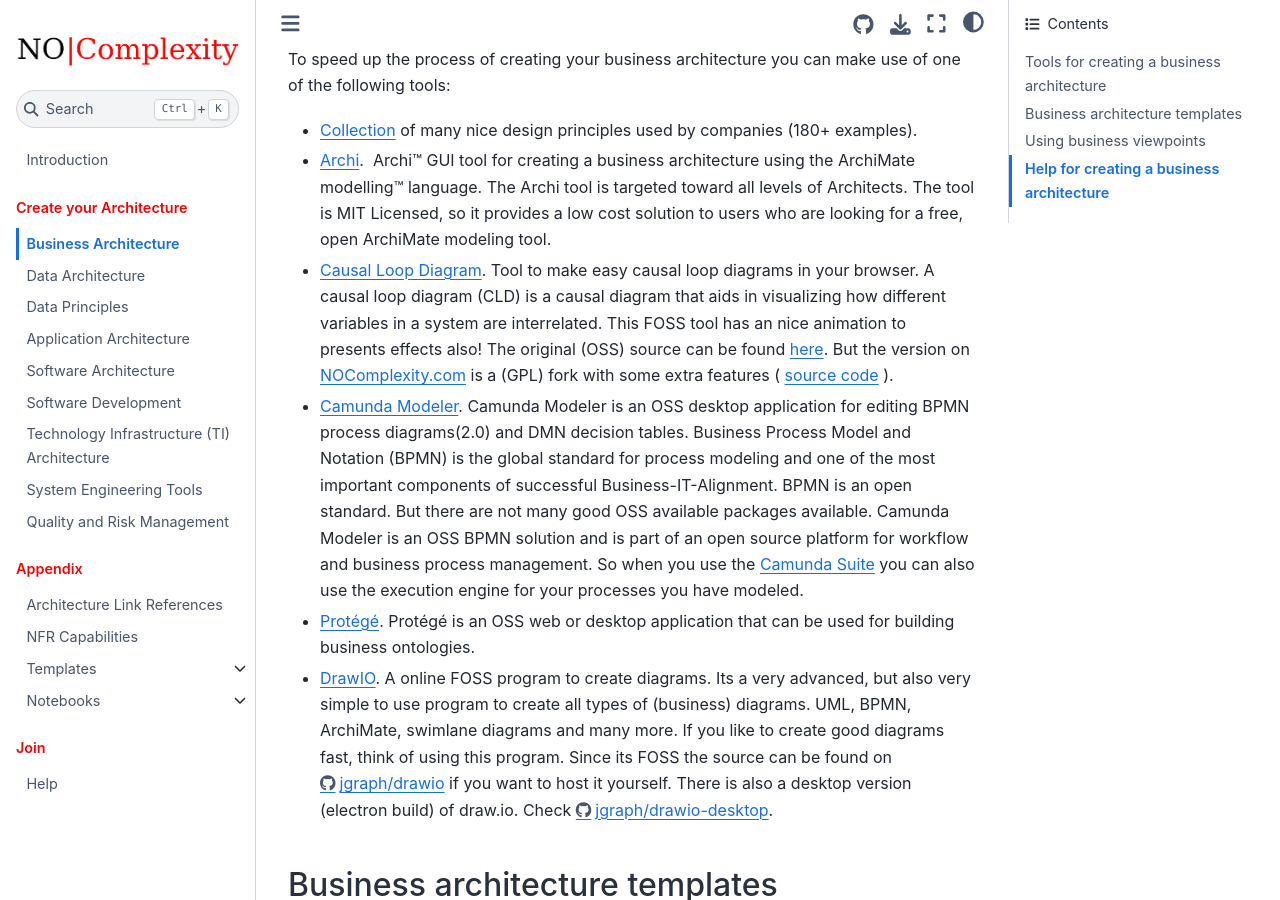
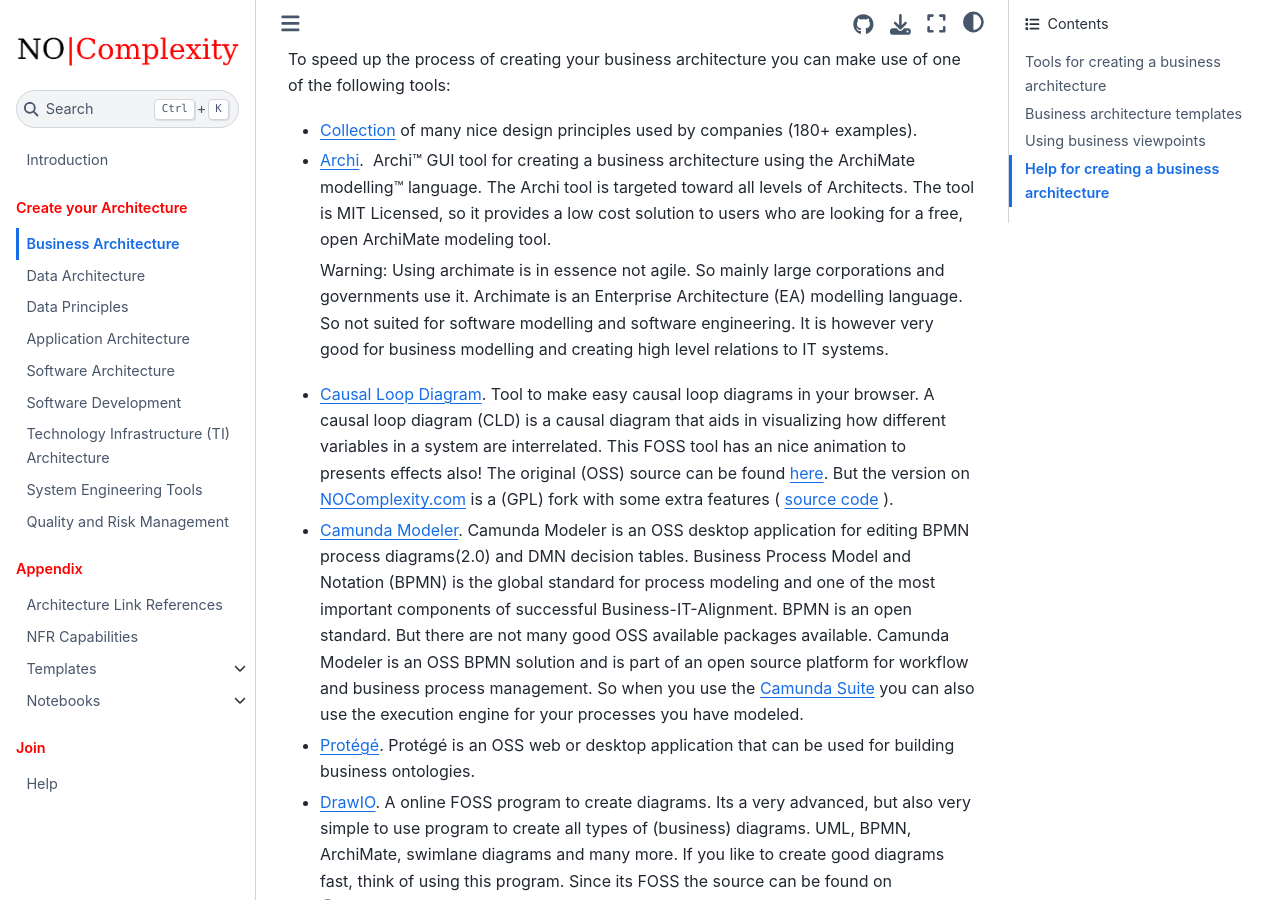
Before and after one commit to nocomplexity/ArchitecturePlaybook, a Jupyter Book: the page built from businessarchitecture.rst, in a window 1280 px wide and 900 px high, scrolled down 729 px. Built offline with Jupyter Book 1.0.4 settings and Sphinx 7.4.7 and the Sphinx Book theme 1.1.4, drawn with Linux system fonts in a browser that asks for light colours; pages that are not in the unit, such as notebooks, are missing from menus.

Commit message:
updated text for archi

```diff
--- a/businessarchitecture.rst
+++ b/businessarchitecture.rst
@@ -39,6 +39,9 @@ make use of one of the following tools:
    language. The Archi tool is targeted toward all levels of Architects.
    The tool is MIT Licensed, so it provides a low cost solution to users
    who are looking for a free, open ArchiMate modeling tool.
+
+   Warning: Using archimate is in essence not agile. So mainly large corporations and governments use it. Archimate is an Enterprise Architecture (EA) modelling language. So not suited for software modelling and software engineering. It is however very good for business modelling and creating high level relations to IT systems.
+
 -  `Causal Loop
    Diagram <https://nocomplexity.com/causalloopdiagram/>`__. Tool to
    make easy causal loop diagrams in your browser. A causal loop diagram
```
